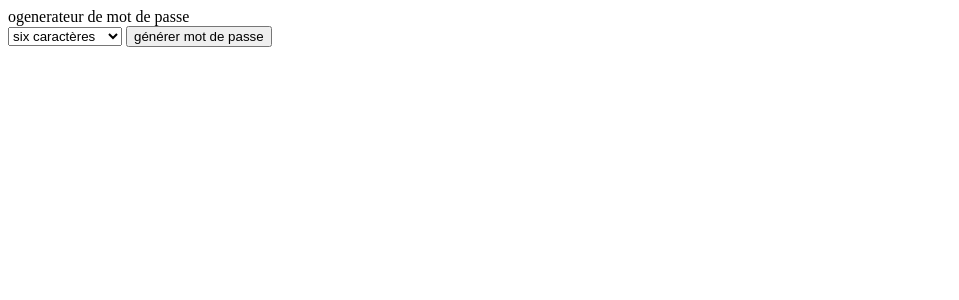
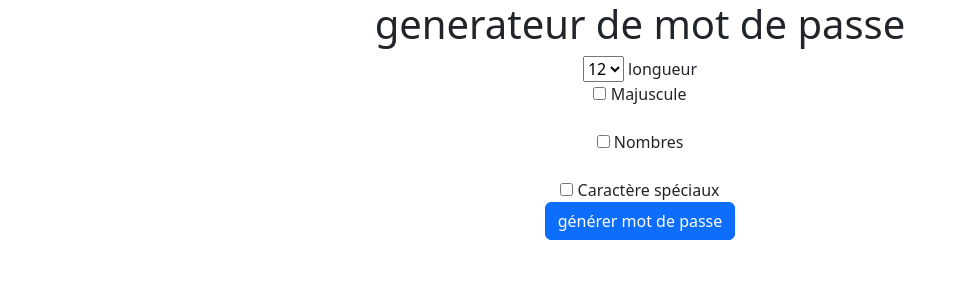
Before and after one commit to gabrielQ12/certification_djanguo_generateur_mdp, a Django app: page / in a window 1280 px wide. Shown: the top 300 px of the page, without its empty margins (0-959 px from the left). Run offline with Django 4.2, Linux system fonts and the light colour scheme.

Commit message:
Partie1:DONE

```diff
--- /dev/null
+++ b/generateur/templates/generateur/apropos.html
@@ -0,0 +1,2 @@
+<h1> A propos</h1>
+<p> Générateur de mots de passe créé par Gabriel</p>
--- a/generateur/templates/generateur/home.html
+++ b/generateur/templates/generateur/home.html
@@ -1,11 +1,32 @@
-o</h1>generateur de mot de passe</h1>
+<link href="https://cdn.jsdelivr.net/npm/bootstrap@5.3.2/dist/css/bootstrap.min.css" rel="stylesheet">
+
+<div class="container text-center">
+<h1>generateur de mot de passe</h1>
 
 <form  action="{% url 'motdepasse' %}">
     <select name="longueur">
-        <option value=""">six caractères</option>
-        <option value=""">sept caractères</option>
-        <option value=""">huit caractères</option>
-    </select>
-    <input type="submit" value="générer mot de passe">
+
+        <option value="6">6</option>
+        <option value="7">7</option>
+        <option value="8">8</option>
+        <option value="9">9</option>
+        <option value="10">10</option>
+        <option value="11">11</option>
+        <option value="12" selected ="selected">12</option>
+        <option value="13">13</option>
+        <option value="14">14</option>
+
+    </select> longueur
+    <br>
+    <input type="checkbox" name="majuscule"> Majuscule
+    <br>
+    <br>
+    <input type="checkbox" name="nombres"> Nombres
+    <br>
+    <br>
+    <input type="checkbox" name="special"> Caractère spéciaux
+    <br>
+    <input type="submit" value="générer mot de passe" class="btn btn-primary">
 
 </form>
+</div>
--- a/generateur/views.py
+++ b/generateur/views.py
@@ -1,11 +1,30 @@
 from django.shortcuts import render
 from django.http import HttpResponse
+import random
 
 # Create your views here.
 
 def home(request):
-    return render (request, 'generateur/home.html', {'mdp':'bonjour35'})
+    return render (request, 'generateur/home.html')
+
+
+def apropos(request):
+    return render (request, 'generateur/apropos.html')
 
 
 def motdepasse(request):
-     return render (request, 'generateur/motdepasse.html')
+
+
+    caracteres = list('abcdefghijklmnopqrstuvwxyz')
+    longueur = int(request.GET.get('longueur',12 ))
+    if request.GET.get('majuscule'):
+        caracteres.extend(list('ABCDEFGHIJKLMNOPQRSTUVWXYZ'))
+    if request.GET.get('special'):
+        caracteres.extend(list('&éèç_çù^$*#'))
+    if request.GET.get('nombres'):
+        caracteres.extend(list('0123456789'))
+    lemotdepasse = ''
+    for x in range(longueur) :
+        lemotdepasse += random.choice(caracteres)
+
+    return render (request, 'generateur/motdepasse.html', { 'motdepasse':lemotdepasse })
--- a/generateur_mdp/settings.py
+++ b/generateur_mdp/settings.py
@@ -38,6 +38,7 @@ INSTALLED_APPS = [
     'django.contrib.messages',
     'django.contrib.staticfiles',
     'generateur',
+    'bootstrap4',
 ]
 
 MIDDLEWARE = [
--- a/generateur_mdp/urls.py
+++ b/generateur_mdp/urls.py
@@ -18,6 +18,7 @@ from generateur import views
 from django.urls import path
 
 urlpatterns = [
-    path('', views.home),
+    path('', views.home, name='home'),
     path('motdepasse/', views.motdepasse, name='motdepasse'),
+    path('apropos',views.apropos, name='apropos'),
 ]
```
Also changed, not shown: generateur/templates/generateur/motdepasse.html (+8 -1 lines).
